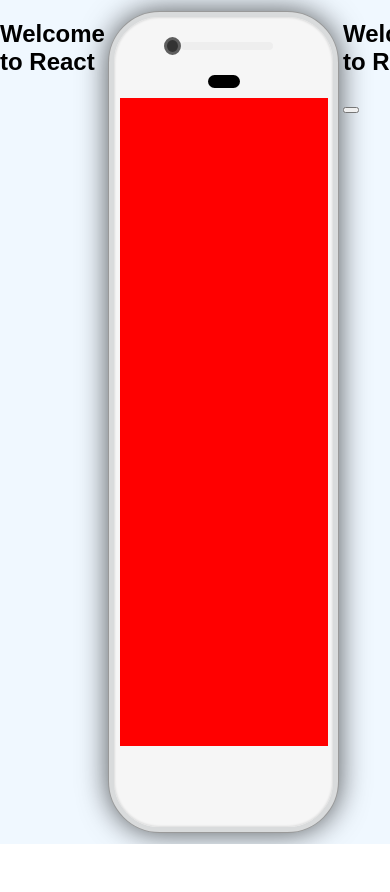
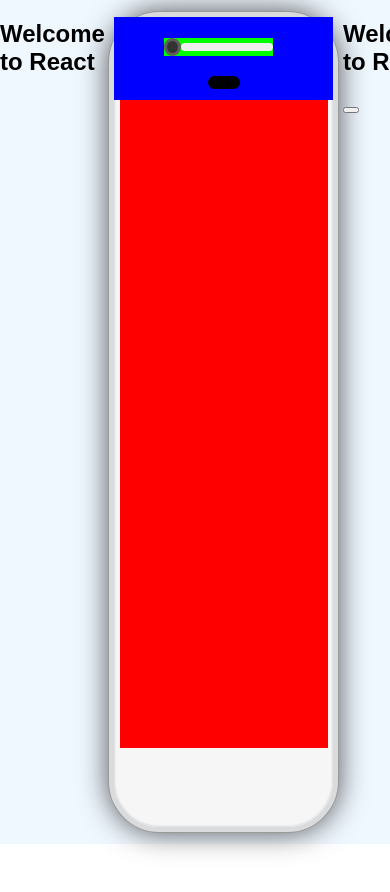
Before and after one commit to GaoStudio/DeepFull, a React (Create React App) app: page / in a window 390 px wide. Shown: the top 892 px of the page. Before the commit the page ends 844 px from the top, so only its background shows below. Built offline with nearby package versions, Linux system fonts and the light colour scheme.

Commit message:
change phonebg

```diff
--- a/src/component/Phone.css
+++ b/src/component/Phone.css
@@ -8,13 +8,20 @@
 }
 .Top{
     position: relative;
-    padding-top: 20px;
+    height:9%;
+    width:100%;
+    padding-top: 10px;
+    display: flex;
+    background-color: #00f;;
+    justify-content: center;
+    flex-direction: column;
 }
 .TopTwo{
     display: flex;
     align-items: center;
     margin-left: 50px;
     margin-right: 60px;
+    background-color: #0f0;;
 }
 .Camera {
     display: flex;
@@ -41,12 +48,16 @@
     width: 32px;
     border-radius: 20px;
     margin-top: 20px;
+    background-color: #0ff;;
     background: #000;
 }
 .Screen{
     margin: 0 auto;
     height: 80%;
     width: 95%;
-    margin-top: 10px;
-    background-color: #f00;;
+    background-color: #f00;
 }
+.Bottom{
+    height:22%;
+    width:100%;
+}
--- a/src/component/Phone.js
+++ b/src/component/Phone.js
@@ -12,7 +12,8 @@ class App extends Component {
                 <span className="Sensor"></span>
             </div>
             <div className="Screen">
-
+            </div>
+            <div className="Bottom">
             </div>
         </div>
         );
```
